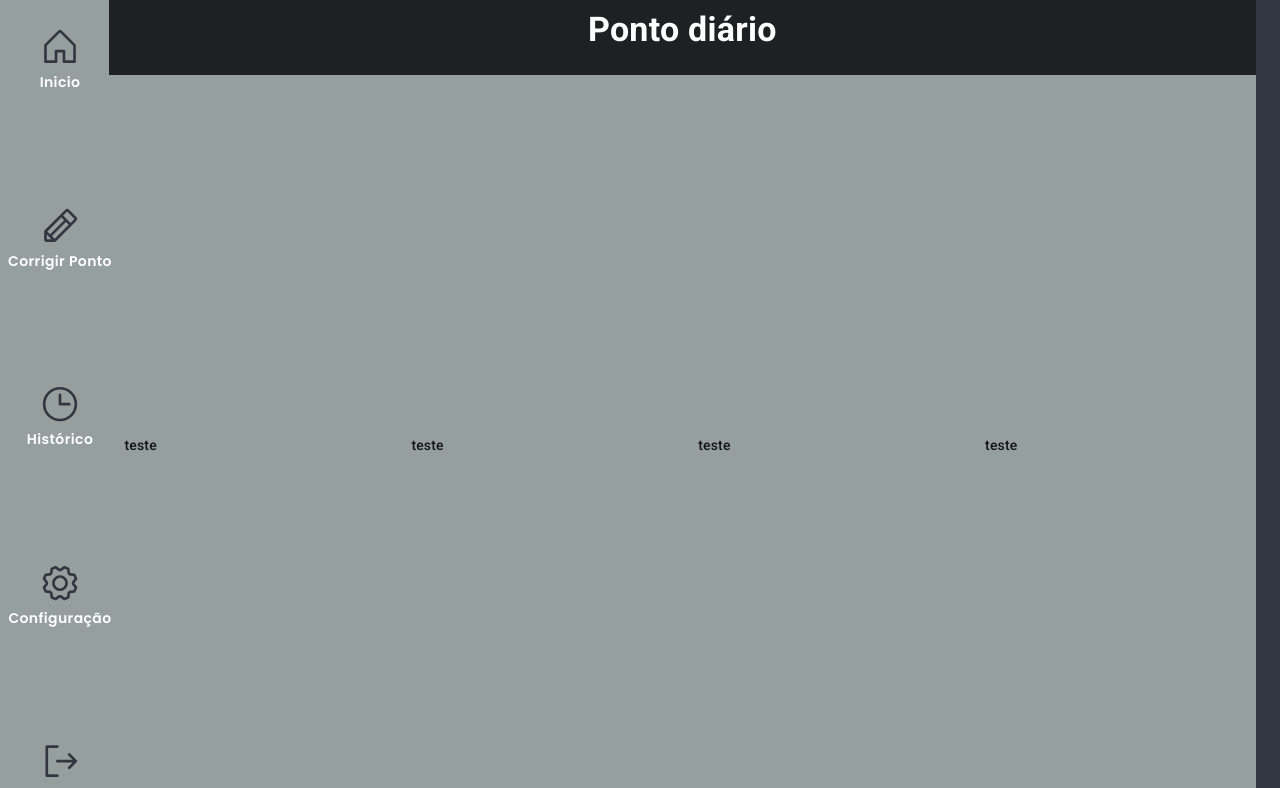
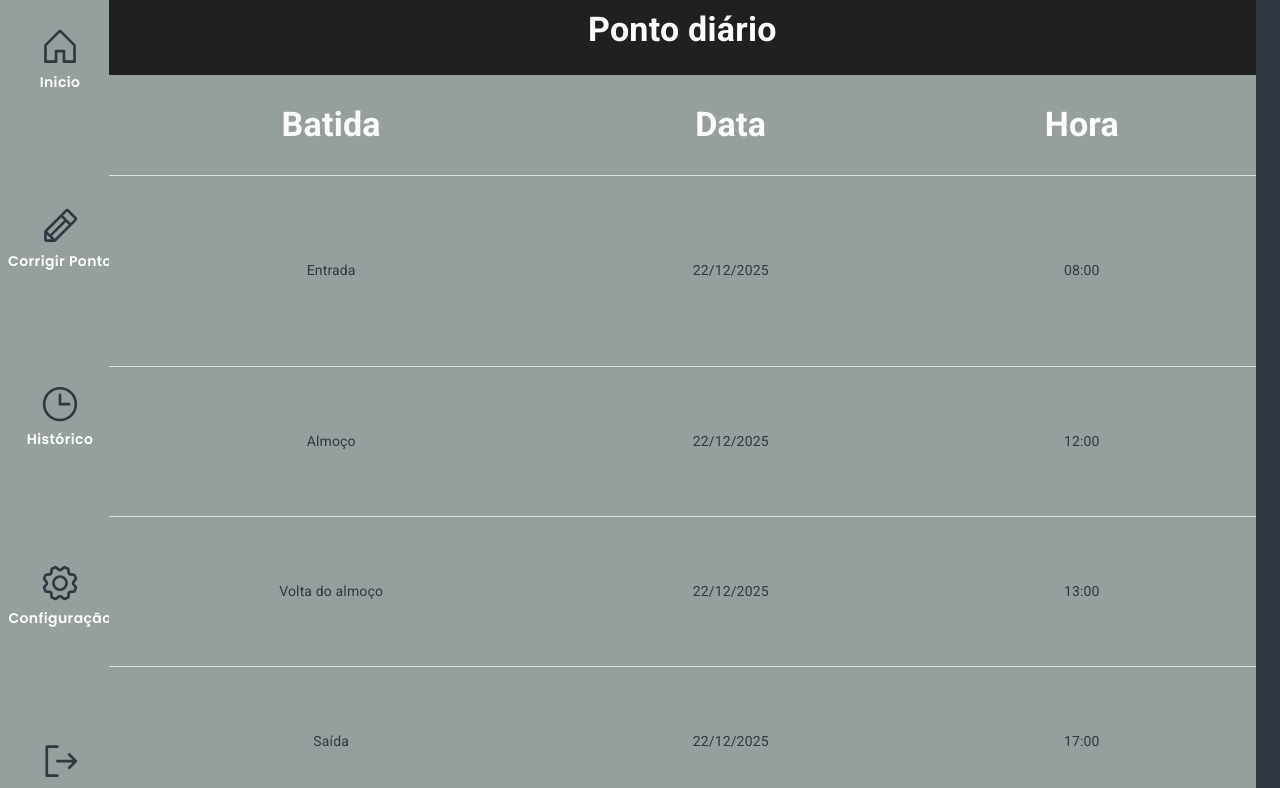
Before and after one commit to Projeto-SiDi/Projeto-SiDi-React, a React (Vite) app: page /baterPonto in a window 1280 px wide. Shown: the top 788 px of the page. Built offline with nearby package versions, Linux system fonts and the light colour scheme.

Commit message:
crianto tela layout de bater ponto

```diff
--- a/src/components/BaterPonto.tsx
+++ b/src/components/BaterPonto.tsx
@@ -1,16 +1,17 @@
 import * as React  from 'react';
-import { Box, Button, Container, createTheme, Grid2, Paper, Stack, styled, Tab, Table, TableCell, TableContainer, TableHead, TableRow, Tabs, Typography } from "@mui/material";
-import { Clock, Gear, House, Pencil, SignOut } from '@phosphor-icons/react';
+import { Box, Button, Container, createTheme, Fab, Grid2, Paper, Stack, styled, Tab, Table, TableBody, TableCell, TableContainer, TableHead, TableRow, Tabs, Typography } from "@mui/material";
+import { Clock, Gear, GreaterThan, House, Pencil, SignOut } from '@phosphor-icons/react';
 import { ThemeProvider } from '@emotion/react';
+import { Link as RouterLink } from 'react-router';
 
 
 function batidaDePonto(
   tipo: string,
   dia: string,
-  hora: number,
-  minuto: number
+  hora: string,
+
 ) {
-  return { tipo, dia, hora, minuto};
+  return { tipo, dia, hora};
 }
 
 export function BaterPonto(){
@@ -39,11 +40,10 @@ export function BaterPonto(){
 	}
 
 	const rows = [
-		batidaDePonto('Frozen yoghurt', '22/12/2025', 6.0, 24, ),
-		batidaDePonto('Ice cream sandwich',  '22/12/2025', 9.0, 37, ),
-		batidaDePonto('Eclair',  '22/12/2025', 16.0, 24, ),
-		batidaDePonto('Cupcake',  '22/12/2025', 3.7, 67, ),
-		batidaDePonto('Gingerbread',  '22/12/2025', 16.0, 49, ),
+		batidaDePonto('Entrada', '22/12/2025', '08:00' ),
+		batidaDePonto('Almoço',  '22/12/2025', "12:00"),
+		batidaDePonto('Volta do almoço',  '22/12/2025', '13:00'),
+		batidaDePonto('Saída',  '22/12/2025', '17:00')
 	];
 
 	return(
@@ -146,6 +146,7 @@ export function BaterPonto(){
 
 												}
 										}}
+										component={RouterLink} to="/"
 									>
 									<SignOut size={60} color='#303741'/>
 									<span style={{color: "white"}} >Sair da conta</span>
@@ -177,21 +178,91 @@ export function BaterPonto(){
 
 									</Typography>
 							</Stack>
-							<Stack style={StyleMain} sx={{height: '741px', borderEndEndRadius: '9px', borderEndStartRadius: '9px'}}>
+							<Stack style={StyleMain} sx={{height: '741px', borderEndEndRadius: '9px', borderEndStartRadius: '9px', position: 'relative' }}>
 									<TableContainer>
 										<Table>
-											<TableHead>
-												<TableRow>
-													<TableCell align='left'> teste</TableCell>
-													<TableCell align='left'> teste</TableCell>
-													<TableCell align='left'> teste</TableCell>
-													<TableCell align='left'> teste</TableCell>
+											<TableHead sx={{height: '100px'}}>
+												<TableRow >
+													<TableCell  align='center'>
+														<Typography variant='h4'
+															sx={{
+																height: '1px',
+																alignItems: 'center',
+																display: 'flex',
+																justifyContent: 'center',
+																color: '#ffff',
+																fontFamily: 'Roboto',
+																fontWeight: 'Bold'
+															}}
+														>
+															Batida
+														</Typography>
+													</TableCell>
+													<TableCell align='left'>
+														<Typography variant='h4'
+															sx={{
+																height: '1px',
+																alignItems: 'center',
+																display: 'flex',
+																justifyContent: 'center',
+																color: '#ffff',
+																fontFamily: 'Roboto',
+																fontWeight: 'Bold'
+															}}
+														>
+															Data
+														</Typography>
+													</TableCell>
+													<TableCell align='center'>
+														<Typography variant='h4'
+															sx={{
+																height: '1px',
+																alignItems: 'center',
+																display: 'flex',
+																justifyContent: 'center',
+																color: '#ffff',
+																fontFamily: 'Roboto',
+																fontWeight: 'Bold'
+															}}
+														>
+															Hora
+														</Typography>
+													</TableCell>
+
 
 												</TableRow>
 											</TableHead>
+
+											 <TableBody>
+													{rows.map((row) => (
+														<TableRow sx={{height: '150px', '&:last-child td, &:last-child th': { border: 0 }}}>
+
+															<TableCell sx={{color: 'var(--CinzaAzulado)'}} align='center'>{row.tipo}</TableCell>
+															<TableCell sx={{color: 'var(--CinzaAzulado)'}} align="center">{row.dia}</TableCell>
+															<TableCell sx={{color: 'var(--CinzaAzulado)'}} align="center">{row.hora}</TableCell>
+
+
+														</TableRow>
+													))}
+
+
+												</TableBody>
+
 										</Table>
+
 									</TableContainer>
+
 							</Stack>
+							<Fab sx={{height: '60px', width: '60px', position: 'absolute', top: 860, left: 937, zIndex: 2, background: '#1E2022'}}  aria-label='add'>
+								<GreaterThan color='#ffff' size={40}/>
+							</Fab>
+							<Typography
+								variant='h5'
+								sx={{display: 'flex', justifyContent: 'center', marginTop: '25px'}}
+
+							>
+								Registrar ponto
+							</Typography>
 						</Container>
 					</Box>
 				</Box>
```
